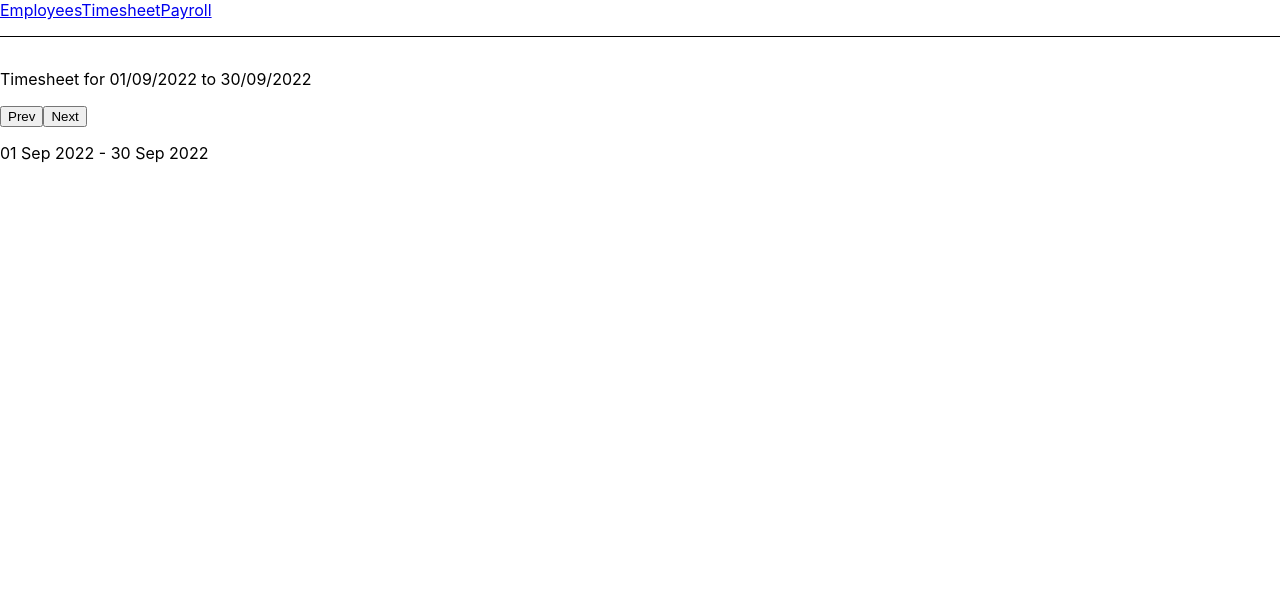
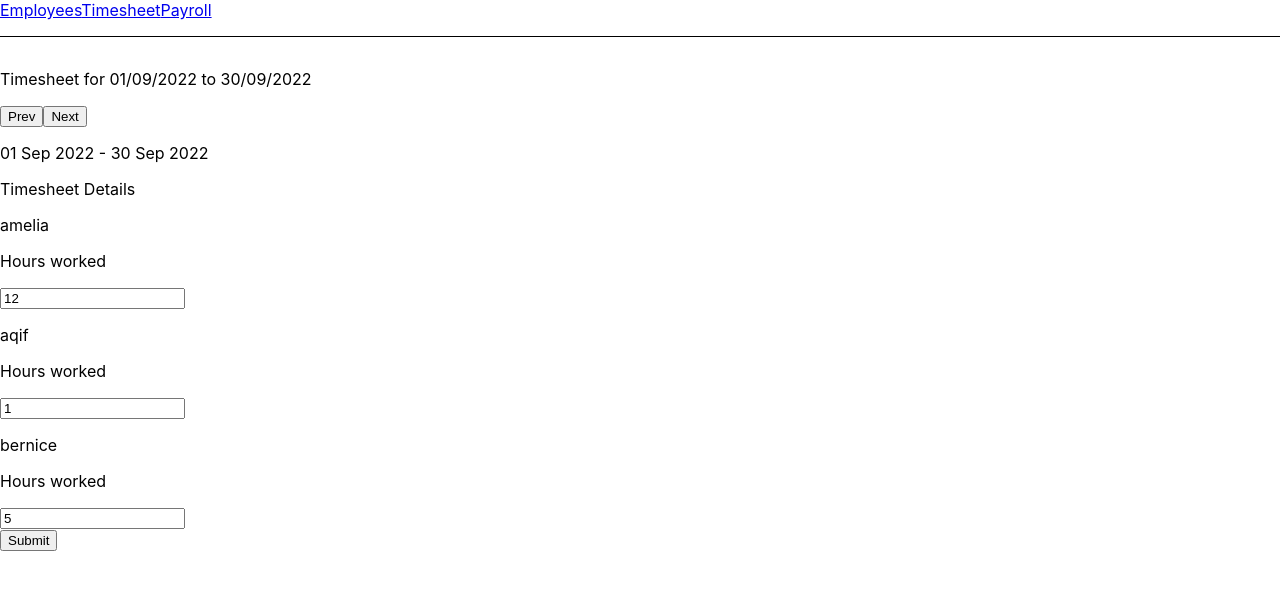
Before and after one commit to ameliawibi/cryptoPay, a React (Create React App) app: page /employees/timesheet in a window 1280 px wide. Shown: the top 590 px of the page. Built offline with nearby package versions, Linux system fonts and the light colour scheme; no server answers.

Commit message:
TIM-01 base work

```diff
--- /dev/null
+++ b/src/components/FieldArray.js
@@ -0,0 +1,37 @@
+import { useFieldArray } from "react-hook-form";
+
+export default function FieldArray({
+  control,
+  register,
+  defaultValues,
+  errors,
+}) {
+  const { fields } = useFieldArray({
+    control,
+    shouldUnregister: true,
+    name: "timesheet_items",
+  });
+
+  console.log(fields);
+
+  return (
+    <>
+      <p>Timesheet Details</p>
+      {fields &&
+        fields.map((item, index) => (
+          <div key={item.id}>
+            <p>{item.name}</p>
+            <p>Hours worked</p>
+            <input
+              type="number"
+              name={`timesheet_items[${index}].hoursWorked`}
+              {...register(`timesheet_items[${index}].hoursWorked`, {
+                required: true,
+              })}
+              defaultValue={item.hoursWorked}
+            />
+          </div>
+        ))}
+    </>
+  );
+}
--- a/src/components/userData.js
+++ b/src/components/userData.js
@@ -17,4 +17,35 @@ export const userData = [
     wallet: "0x35b573E81BB75D6519d41f7E65f219FF5571e8E6",
     isHR: false,
   },
+  {
+    id: 3,
+    name: "bernice",
+    email: "be@email.com",
+    designation: "Dev",
+    salary: 3,
+    wallet: "0x89CfAb4d8d373D0FBF4f4Bf65BDa9cE52Aed42F1",
+    isHR: false,
+  },
 ];
+
+export const userTimesheet = {
+  timesheet_items: [
+    {
+      userId: 1,
+      name: "amelia",
+      hoursWorked: 12,
+    },
+    {
+      userId: 2,
+      name: "aqif",
+      hoursWorked: 1,
+    },
+    {
+      userId: 3,
+      name: "bernice",
+      hoursWorked: 5,
+    },
+  ],
+  month: 10,
+  year: 2022,
+};
--- a/src/pages/Timesheet.js
+++ b/src/pages/Timesheet.js
@@ -1,6 +1,7 @@
 import { DateTime } from "luxon";
 import { useForm, useWatch } from "react-hook-form";
 import { Navigate } from "react-big-calendar";
+import TimesheetDetails from "./TimesheetDetails";
 
 const dateFormat = "dd/MM/yyyy";
 const TimesheetDateRange = {
@@ -12,6 +13,25 @@ const actionsMap = {
   [Navigate.PREVIOUS]: -1,
   [Navigate.NEXT]: 1,
 };
+
+const createDurationLabel = ({ start_date, end_date }) =>
+  `${DateTime.fromFormat(start_date, dateFormat).toFormat(
+    "dd MMM y"
+  )} - ${DateTime.fromFormat(end_date, dateFormat).toFormat("dd MMM y")}`;
+
+function NavigationButtons({ dateRange, onNavigatePrev, onNavigateNext }) {
+  return (
+    <main>
+      <button type="button" onClick={onNavigatePrev}>
+        Prev
+      </button>
+      <button type="button" onClick={onNavigateNext}>
+        Next
+      </button>
+      <p>{dateRange && createDurationLabel(dateRange)}</p>
+    </main>
+  );
+}
 
 export default function Timesheet() {
   const { control, setValue } = useForm({
@@ -29,7 +49,6 @@ export default function Timesheet() {
   });
 
   const navigate = (dateRange, timeFrame, setValue, action) => {
-    console.log(dateRange);
     if (!dateRange) return;
     const duration = TimesheetDateRange[timeFrame];
     const initialDate = DateTime.fromFormat(dateRange.start_date, dateFormat);
@@ -41,8 +60,6 @@ export default function Timesheet() {
       ? today
       : initialDate.plus({ [`${duration}s`]: actionsMap[action] });
 
-    console.log(actionsMap[action]);
-
     const startDate = newDate.startOf(duration);
     const endDate = newDate.endOf(duration);
 
@@ -50,28 +67,7 @@ export default function Timesheet() {
       start_date: startDate.toFormat(dateFormat),
       end_date: endDate.toFormat(dateFormat),
     });
-
-    console.log(dateRange);
   };
-
-  const createDurationLabel = ({ start_date, end_date }) =>
-    `${DateTime.fromFormat(start_date, dateFormat).toFormat(
-      "dd MMM y"
-    )} - ${DateTime.fromFormat(end_date, dateFormat).toFormat("dd MMM y")}`;
-
-  function NavigationButtons({ dateRange, onNavigatePrev, onNavigateNext }) {
-    return (
-      <main>
-        <button type="button" onClick={onNavigatePrev}>
-          Prev
-        </button>
-        <button type="button" onClick={onNavigateNext}>
-          Next
-        </button>
-        <p>{dateRange && createDurationLabel(dateRange)}</p>
-      </main>
-    );
-  }
 
   function onNavigatePrev() {
     return navigate(dateRange, "monthly", setValue, Navigate.PREVIOUS);
@@ -92,6 +88,7 @@ export default function Timesheet() {
         onNavigatePrev={() => onNavigatePrev()}
         onNavigateNext={() => onNavigateNext()}
       />
+      <TimesheetDetails dateRange={dateRange} />
     </main>
   );
 }
--- /dev/null
+++ b/src/pages/TimesheetDetails.js
@@ -0,0 +1,37 @@
+import { useState, useEffect } from "react";
+import { useForm } from "react-hook-form";
+import FieldArray from "../components/FieldArray";
+import { userTimesheet } from "../components/userData";
+
+export default function TimesheetDetails({ dateRange }) {
+  console.log(dateRange.start_date);
+  console.log(dateRange.end_date);
+  const [defaultValues, setDefaultValues] = useState(null);
+
+  const { control, register, handleSubmit, errors, reset } = useForm({
+    defaultValues,
+  });
+
+  useEffect(() => {
+    //later change to use dateRange
+    setDefaultValues({ timesheet_items: userTimesheet.timesheet_items });
+    // eslint-disable-next-line react-hooks/exhaustive-deps
+  }, []);
+
+  useEffect(() => {
+    reset(defaultValues);
+    // eslint-disable-next-line react-hooks/exhaustive-deps
+  }, [defaultValues]);
+
+  const onSubmit = async (data) => {
+    //later add the month and year using dateRange to the request body so that back end know which timesheet period should be saved
+    console.log(data);
+  };
+
+  return (
+    <form onSubmit={handleSubmit(onSubmit)}>
+      <FieldArray {...{ control, register, defaultValues, errors }} />
+      <button type="submit">Submit</button>
+    </form>
+  );
+}
```
